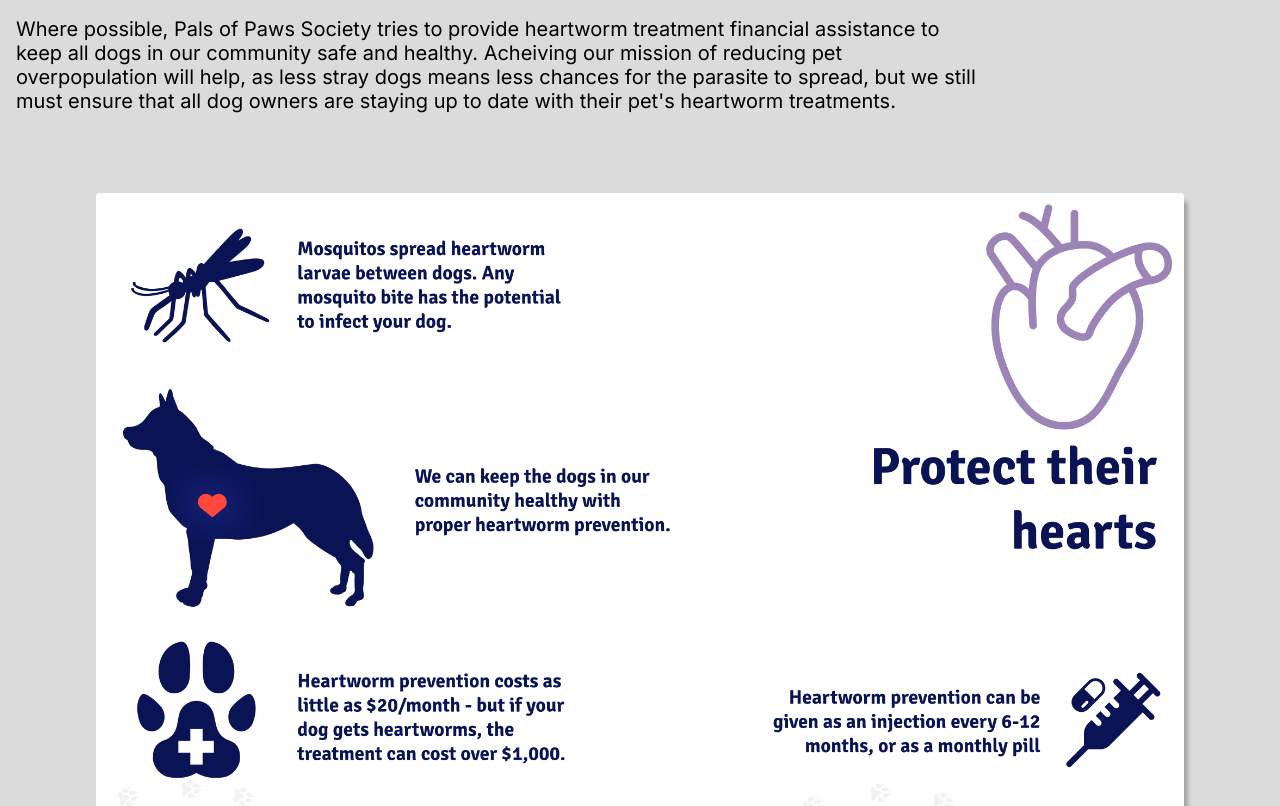
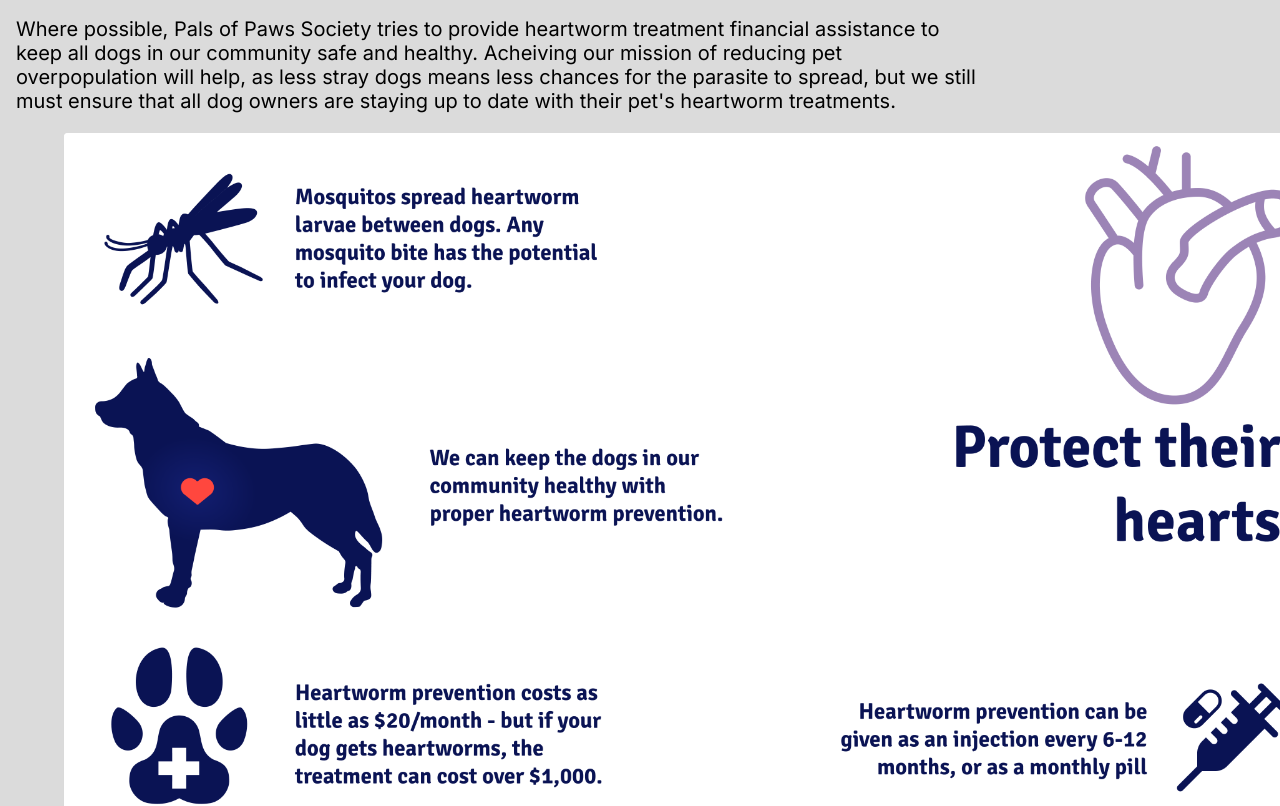
Before and after one commit to WVAviator/pals-of-paws-society, a Next.js app: page /about/heartworms in a window 1280 px wide. Shown: the part 460-1266 px from the top of the page. Built offline with nearby package versions, Linux system fonts and the light colour scheme; a web font is replaced by a local one.

Commit message:
update MDXImage styles

```diff
--- a/components/mdx/MDXImage.js
+++ b/components/mdx/MDXImage.js
@@ -2,20 +2,29 @@ import Image from "next/image";
 import styles from "./MDXImage.module.scss";
 
 const MDXImage = (props) => {
-	let floatStyle = { float: "none" };
-	if (props.float) {
-		floatStyle = {
-			float: props.float,
-			width: props.floatWidth ?? "33%",
-			margin: `1rem ${props.float === "right" ? "0" : "3rem"} 1rem ${
-				props.float === "right" ? "3rem" : "0"
-			}`, //Flush with the content margins on one side
-		};
-	}
+	// let floatStyle = { float: "none" };
+	// if (props.float) {
+	// 	floatStyle = {
+	// 		float: props.float,
+	// 		width: props.floatWidth ?? "33%",
+	// 		margin: `1rem ${props.float === "right" ? "0" : "3rem"} 1rem ${
+	// 			props.float === "right" ? "3rem" : "0"
+	// 		}`, //Flush with the content margins on one side
+	// 	};
+	// }
 
 	return (
-		<div className={styles.image} style={floatStyle}>
+		<div className={styles.image}>
 			<Image {...props} />
+			<style jsx>{`
+				@media (min-width: 40rem) {
+					div {
+						float: ${props.float ?? "none"};
+						width: ${props.floatWidth ?? "100%"};
+						margin: 1rem ${props.float === "right" ? "0" : "3rem"} 1rem ${props.float === "left" ? "0" : "3rem"};
+					}
+				}
+			`}</style>
 		</div>
 	);
 };
```
